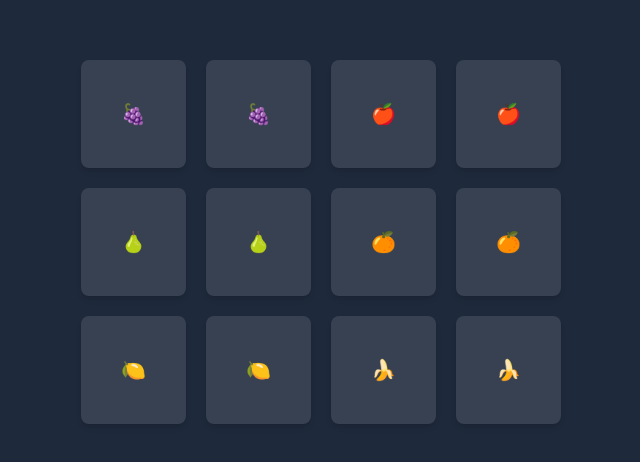
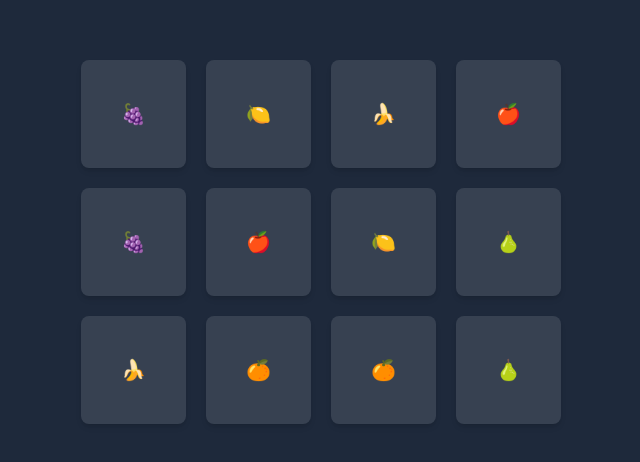
Before and after one commit to PeterPoterek/memory-game-js, a website built with Vite: page index.html in a window 1280 px wide. Shown: the part 158-620 px from the top of the page, without its empty margins (319-959 px from the left). Built offline with nearby package versions, Linux system fonts and the light colour scheme.

Commit message:
shuffle cards

```diff
--- a/index.html
+++ b/index.html
@@ -10,18 +10,18 @@
   <body class="bg-slate-800 text-white center">
     <div class="flex justify-center items-center h-screen">
       <div id="container" class="flex justify-center items-center gap-5 flex-wrap max-w-lg">
-        <div id="guess" class="text-xl cursor-pointer p-10 bg-gray-700 rounded-lg shadow-md">🍇</div>
-        <div id="guess" class="text-xl cursor-pointer p-10 bg-gray-700 rounded-lg shadow-md">🍇</div>
-        <div id="guess" class="text-xl cursor-pointer p-10 bg-gray-700 rounded-lg shadow-md">🍎</div>
-        <div id="guess" class="text-xl cursor-pointer p-10 bg-gray-700 rounded-lg shadow-md">🍎</div>
-        <div id="guess" class="text-xl cursor-pointer p-10 bg-gray-700 rounded-lg shadow-md">🍐</div>
-        <div id="guess" class="text-xl cursor-pointer p-10 bg-gray-700 rounded-lg shadow-md">🍐</div>
-        <div id="guess" class="text-xl cursor-pointer p-10 bg-gray-700 rounded-lg shadow-md">🍊</div>
-        <div id="guess" class="text-xl cursor-pointer p-10 bg-gray-700 rounded-lg shadow-md">🍊</div>
-        <div id="guess" class="text-xl cursor-pointer p-10 bg-gray-700 rounded-lg shadow-md">🍋</div>
-        <div id="guess" class="text-xl cursor-pointer p-10 bg-gray-700 rounded-lg shadow-md">🍋</div>
-        <div id="guess" class="text-xl cursor-pointer p-10 bg-gray-700 rounded-lg shadow-md">🍌</div>
-        <div id="guess" class="text-xl cursor-pointer p-10 bg-gray-700 rounded-lg shadow-md">🍌</div>
+        <div id="card" class="text-xl cursor-pointer p-10 bg-gray-700 rounded-lg shadow-md">🍇</div>
+        <div id="card" class="text-xl cursor-pointer p-10 bg-gray-700 rounded-lg shadow-md">🍇</div>
+        <div id="card" class="text-xl cursor-pointer p-10 bg-gray-700 rounded-lg shadow-md">🍎</div>
+        <div id="card" class="text-xl cursor-pointer p-10 bg-gray-700 rounded-lg shadow-md">🍎</div>
+        <div id="card" class="text-xl cursor-pointer p-10 bg-gray-700 rounded-lg shadow-md">🍐</div>
+        <div id="card" class="text-xl cursor-pointer p-10 bg-gray-700 rounded-lg shadow-md">🍐</div>
+        <div id="card" class="text-xl cursor-pointer p-10 bg-gray-700 rounded-lg shadow-md">🍊</div>
+        <div id="card" class="text-xl cursor-pointer p-10 bg-gray-700 rounded-lg shadow-md">🍊</div>
+        <div id="card" class="text-xl cursor-pointer p-10 bg-gray-700 rounded-lg shadow-md">🍋</div>
+        <div id="card" class="text-xl cursor-pointer p-10 bg-gray-700 rounded-lg shadow-md">🍋</div>
+        <div id="card" class="text-xl cursor-pointer p-10 bg-gray-700 rounded-lg shadow-md">🍌</div>
+        <div id="card" class="text-xl cursor-pointer p-10 bg-gray-700 rounded-lg shadow-md">🍌</div>
       </div>
     </div>
     <script type="module" src="/main.js"></script>
--- a/main.js
+++ b/main.js
@@ -1,7 +1,20 @@
 const container = document.querySelector("#container");
 
+const fruits = ["🍎", "🍐", "🍋", "🍌", "🍇", "🍊"];
+
+const shuffleFruits = () => {};
+const fruitPairs = fruits.flatMap((fruit) => {
+  return [fruit, fruit];
+});
+
+const shuffledfruits = fruitPairs.sort(() => Math.random() - 0.5);
+
+const cards = document.querySelectorAll("#card");
+cards.forEach((card, i) => {
+  card.innerHTML = shuffledfruits[i];
+});
 container.addEventListener("click", (e) => {
-  if (e.target.id === "guess") {
-    console.log("guess clicked");
+  if (e.target.id === "card") {
+    console.log(e.target.innerHTML);
   }
 });
```
